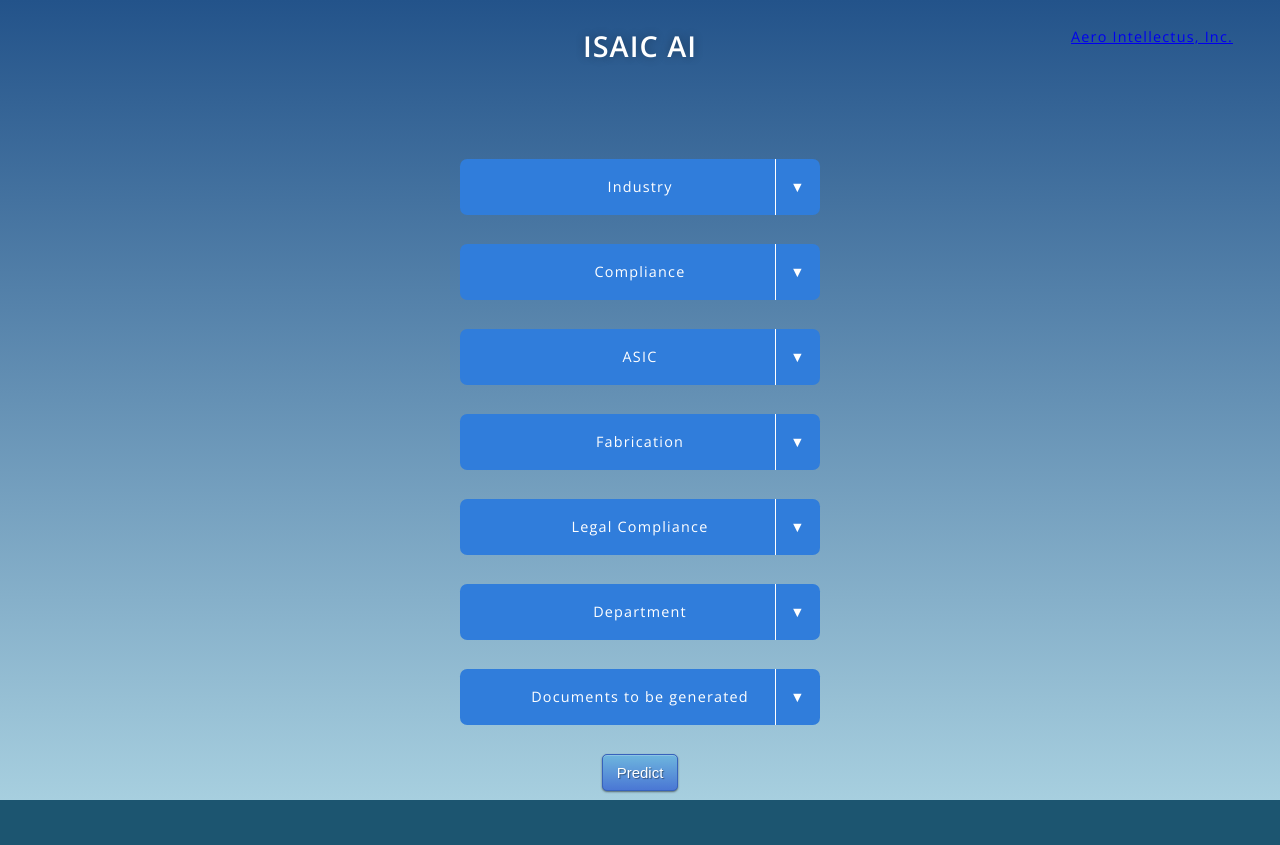
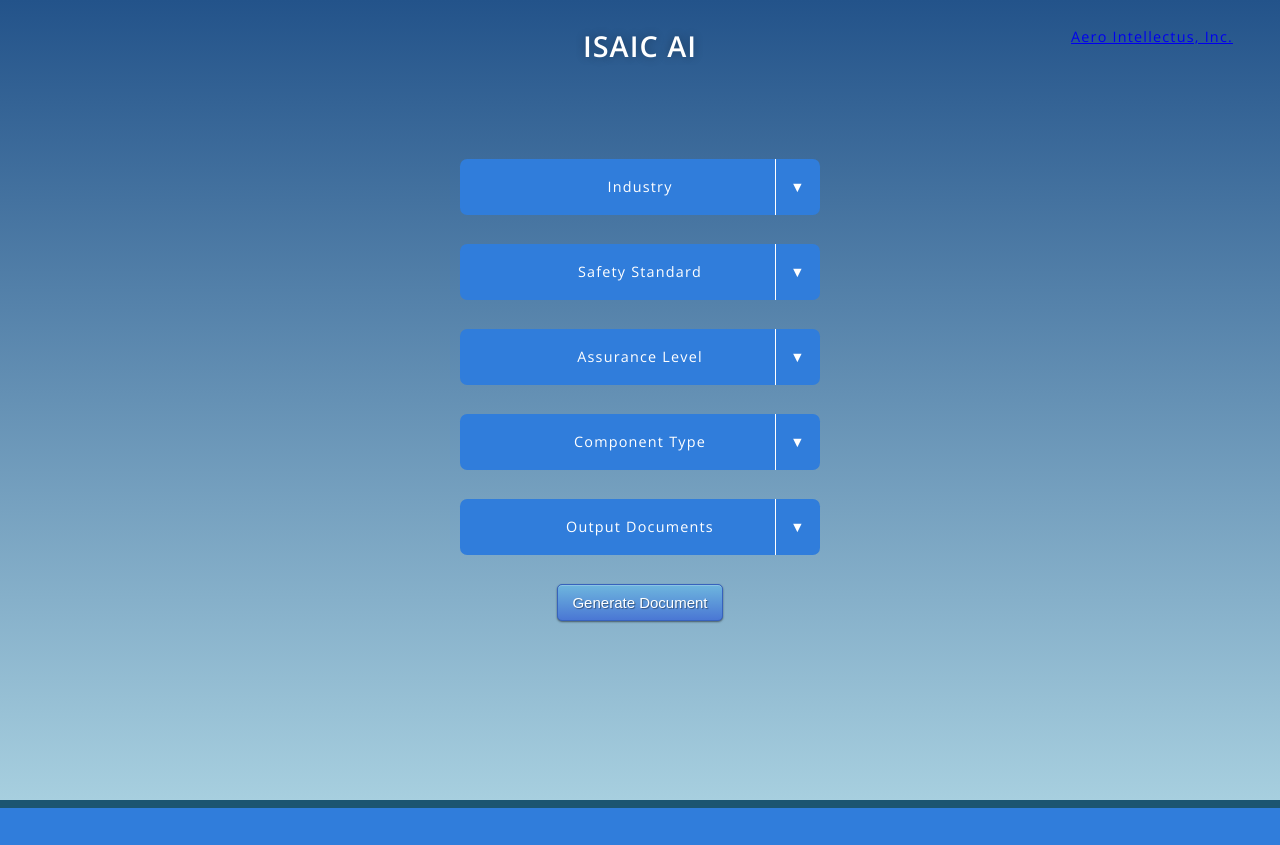
Before and after one commit to arko-create/flask_web_azure_deploy, a Flask app: template templates/home.html in a window 1280 px wide; the page is wider, and only the part inside the window is pictured. After the commit the page ends 808 px from the top of that part, so only its background shows below. Run offline with Flask 2, Linux system fonts and the light colour scheme; the template is opened without the code that fills it: most values are stand-ins (such as "Sample title", 1, 10 or a date in 2020); parts of the project's set-up code (start-up, migrations or seed data) failed here and were passed over.

Commit message:
1.Drop Down menu content driven by selection from previous menu. 2. Other text changes

```diff
--- a/app.py
+++ b/app.py
@@ -13,8 +13,8 @@ def home():
     return render_template('home.html')
     #return render_template('index.html')
 
-@app.route('/predict',methods = ['POST'])
-def predict():
+@app.route('/generate',methods = ['POST'])
+def generate():
     #int_features = [float(x) for x in request.form.values()]
     #final_features = [np.array(int_features)]
     #prediction = model.predict(final_features)
@@ -23,12 +23,12 @@ def predict():
     print("input_data", input_data)
     #output = round(prediction[0], 2)
     prediction = [123456789]
-    return render_template('home.html', prediction_text="ML prediction {}".format(prediction[0]))
+    return render_template('result.html', prediction_text="ML prediction {}".format(prediction[0]))
 
-@app.route('/predict_api',methods=['POST'])
-def predict_api():
+@app.route('/generate_api',methods=['POST'])
+def generate_api():
     '''
-    For direct API calls trought request
+    For direct API calls through requests.
     '''
     data = request.get_json(force=True)
     prediction = model.predict([np.array(list(data.values()))])
--- a/templates/home.html
+++ b/templates/home.html
@@ -99,12 +99,12 @@ body {
 
      <!-- Main Input For Receiving Query to our ML -->
     <div class="login-aeroii"> <a href="https://www.aeroii.com/">Aero Intellectus, Inc.</a></div>
-    <form action="{{ url_for('predict')}}"method="post">
+    <form action="{{ url_for('generate')}}"method="post">
 
 
         <div class="custom-select">
           <label for="select-choice1" class="label select-2"><span class="selection-choice">Industry</span> </label>
-          <select id="select-choice1" class="select" name='a'>
+          <select id="select-choice1" class="select" name='a' onchange="ChangeDocumentList(); ChangeAssuranceLevel();">
             <option value="industrial">Industrial</option>
             <option value="automotive">Automotive</option>
             <option value="avionic">Avionic</option>
@@ -113,63 +113,91 @@ body {
         </div>
 
         <div class="custom-select">
-          <label for="select-choice2" class="label select-2"><span class="selection-choice">Compliance</span> </label>
+          <label for="select-choice2" class="label select-2"><span class="selection-choice">Safety Standard</span> </label>
           <select id="select-choice2" class="select" name='b'>
-            <option value="option_1">DO-254</option>
+          <!--  <option value="option_1">DO-254</option>
             <option value="ISO-26262">ISO-26262</option>
-            <option value="option_2">Option 2</option>
+            <option value="option_2">Option 2</option>-->
+          </select>
+          <!-- This portion of the script selects the documents based on the industry selection -->
+          <script>
+            var document_names = {};
+            document_names['avionic'] = ['DO-254'];
+            document_names['automotive'] = ['ISO-26262']
+            document_names['medical'] = ['IEC-61508']
+
+            function ChangeDocumentList(){
+              var industrylist = document.getElementById("select-choice1");
+              var documentlist = document.getElementById("select-choice2");
+              var selIndustry = industrylist.options[industrylist.selectedIndex].value;
+              while (documentlist.options.length) {
+                documentlist.remove(0);
+              }
+              var docs = document_names[selIndustry];
+              if (docs) {
+                var i;
+                for (i = 0; i < docs.length; i++) {
+                  var doc = new Option(docs[i], i);
+                  documentlist.options.add(doc);
+                }
+              }
+            }
+            </script>
+        </div>
+
+        <div class="custom-select">
+          <label for="select-choice3" class="label select-2"><span class="selection-choice">Assurance Level</span> </label>
+          <select id="select-choice3" class="select" name='c'>
+          </select>
+          <script>
+            var assurance_level = {};
+            assurance_level['avionic'] = ['DAL A', 'DAL B', 'DAL C', 'DAL D', 'DAL E'];
+            assurance_level['automotive'] = ['ASIL A', 'ASIL B', 'ASIL C', 'ASIL D']
+
+            function ChangeAssuranceLevel(){
+              var industrylist = document.getElementById("select-choice1");
+              var assurancelevel_list = document.getElementById("select-choice3");
+              var selIndustry = industrylist.options[industrylist.selectedIndex].value;
+              while (assurancelevel_list.options.length) {
+                assurancelevel_list.remove(0);
+              }
+              var levels = assurance_level[selIndustry];
+              if (levels) {
+                var i;
+                for (i = 0; i < levels.length; i++) {
+                  var level = new Option(levels[i], i);
+                  assurancelevel_list.options.add(level);
+                }
+              }
+            }
+            </script>
+        </div>
+
+        <div class="custom-select">
+          <label for="select-choice4" class="label select-2"><span class="selection-choice">Component Type</span> </label>
+          <select id="select-choice4" class="select" name='d'>
+            <option value="Microcontroller">Microcontroller</option>
+            <option value="FPGA">FPGA</option>
+            <option value="Soft IP">Soft IP</option>
+            <option value="Hard IP">Hard IP</option>
+            <option value="DSP">DSP</option>
+            <option value="CPU">CPU</option>
+            <option value="GPGPU">GPGPU</option>
+            <option value="SoC">SoC</option>
           </select>
         </div>
 
         <div class="custom-select">
-          <label for="select-choice3" class="label select-2"><span class="selection-choice">ASIC</span> </label>
-          <select id="select-choice3" class="select" name='c'>
-            <option value="samsung">Samsung</option>
-            <option value="tsmc">TSMC</option>
-            <option value="umc">UMC</option>
-            <option value="toshiba">Toshiba</option>
-          </select>
-        </div>
-
-        <div class="custom-select">
-          <label for="select-choice4" class="label select-2"><span class="selection-choice">Fabrication</span> </label>
-          <select id="select-choice4" class="select" name='d'>
-            <option value="64_nm">64 nm</option>
-            <option value="16_nm">16 nm</option>
-            <option value="10_nm">10 nm</option>
-          </select>
-        </div>
-
-        <div class="custom-select">
-          <label for="select-choice4" class="label select-2"><span class="selection-choice">Legal Compliance</span> </label>
+          <label for="select-choice4" class="label select-2"><span class="selection-choice">Output Documents</span> </label>
           <select id="select-choice4" class="select" name='e'>
-            <option value="tax">Tax</option>
-            <option value="export_control">Export Control</option>
-            <option value="FAR">FAR</option>
-            <option value="DFAR">DFAR</option>
-          </select>
-        </div>
-
-        <div class="custom-select">
-          <label for="select-choice4" class="label select-2"><span class="selection-choice">Department</span> </label>
-          <select id="select-choice4" class="select" name='f'>
-            <option value="dept_commerce">Department of Commmerce</option>
-            <option value="dept_state">Department of State</option>
-            <option value="dod">DoD</option>
-          </select>
-        </div>
-
-        <div class="custom-select">
-          <label for="select-choice4" class="label select-2"><span class="selection-choice">Documents to be generated</span> </label>
-          <select id="select-choice4" class="select" name='g'>
-            <option value="phac">Plan for Hardware Aspects of Certification (PHAC)</option>
-            <option value="job_aid">Job-Aid Checklist</option>
-            <option value="safety_plan">Safety Plan</option>
+            <option value="Job_Aid">Job Aid</option>
+            <option value="PHAC">PHAC</option>
+            <option value="HAS">HAS</option>
           </select>
         </div>
 
 
-        <button type="submit" class="btn btn-primary btn-large">Predict</button>
+        <button type="submit" class="btn btn-primary btn-large">Generate Document</button>
     </form>
 
    <br>
--- a/templates/result.html
+++ b/templates/result.html
@@ -6,6 +6,7 @@
 
 <body>
 <h1> Results </h1>
+{{prediction_text}}
 </body>
 
 </html>
```
